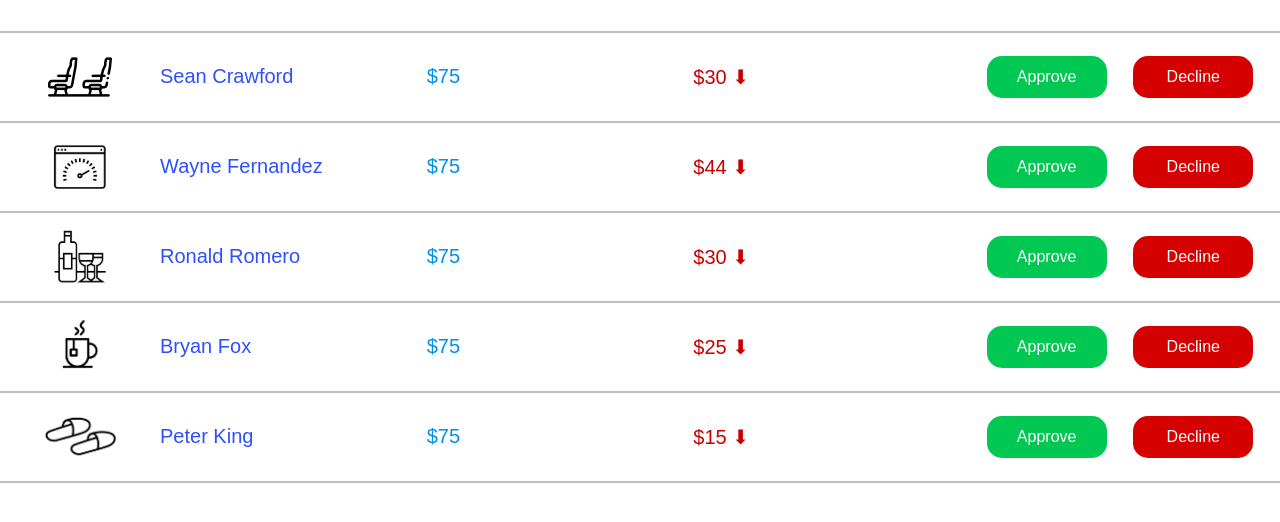
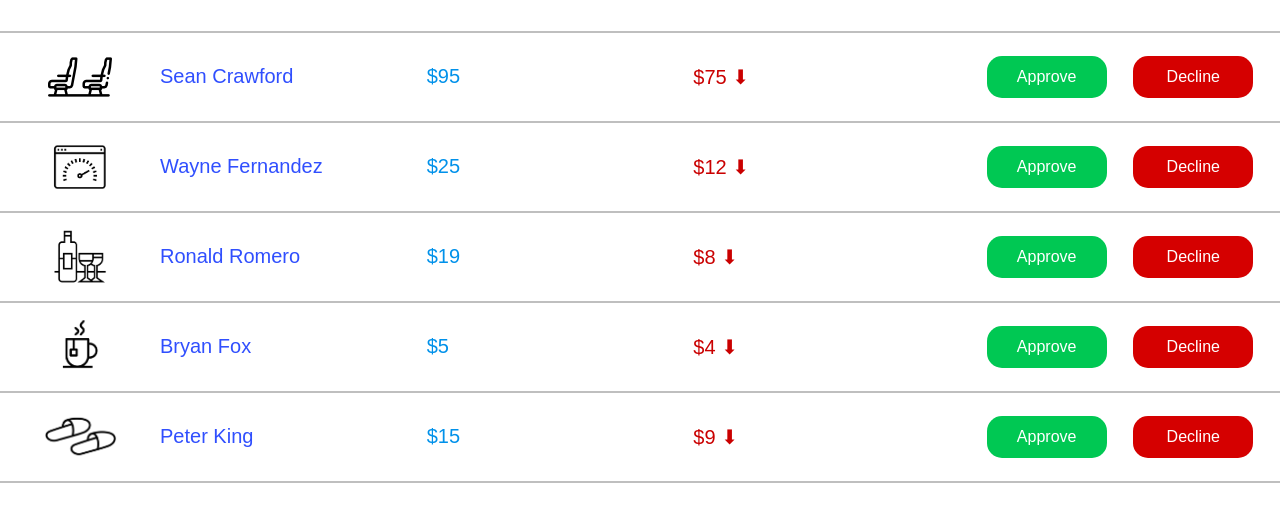
Before and after one commit to akinhwan/ReiseDashboard, a plain HTML site: page index.html in a window 1280 px wide. Shown: the part 256-778 px from the top of the page. Drawn offline with Linux system fonts and the light colour scheme.

Commit message:
new prices for original and requested that make sense for type

```diff
--- a/index.html
+++ b/index.html
@@ -48,11 +48,11 @@
             </div>
             <div>
 
-                <p class="original-sub">$75</p>
+                <p class="original-sub">$95</p>
             </div>
             <div>
 
-                <p class="requested-sub">$30 ⬇</p>
+                <p class="requested-sub">$75 ⬇</p>
             </div>
             <div class="buttons">
                 <button class="approve a1">Approve</button>
@@ -69,11 +69,11 @@
             </div>
             <div>
 
-                <p class="original-sub">$75</p>
+                <p class="original-sub">$25</p>
             </div>
             <div>
 
-                <p class="requested-sub">$44 ⬇</p>
+                <p class="requested-sub">$12 ⬇</p>
             </div>
             <div class="buttons">
                 <button class="approve a2">Approve</button>
@@ -90,11 +90,11 @@
             </div>
             <div>
 
-                <p class="original-sub">$75</p>
+                <p class="original-sub">$19</p>
             </div>
             <div>
 
-                <p class="requested-sub">$30 ⬇</p>
+                <p class="requested-sub">$8 ⬇</p>
             </div>
             <div class="buttons">
                 <button class="approve a3">Approve</button>
@@ -111,11 +111,11 @@
             </div>
             <div>
 
-                <p class="original-sub">$75</p>
+                <p class="original-sub">$5</p>
             </div>
             <div>
 
-                <p class="requested-sub">$25 ⬇</p>
+                <p class="requested-sub">$4 ⬇</p>
             </div>
             <div class="buttons">
                 <button class="approve a4">Approve</button>
@@ -132,11 +132,11 @@
             </div>
             <div>
 
-                <p class="original-sub">$75</p>
+                <p class="original-sub">$15</p>
             </div>
             <div>
 
-                <p class="requested-sub">$15 ⬇</p>
+                <p class="requested-sub">$9 ⬇</p>
             </div>
             <div class="buttons">
                 <button class="approve a5">Approve</button>
```
